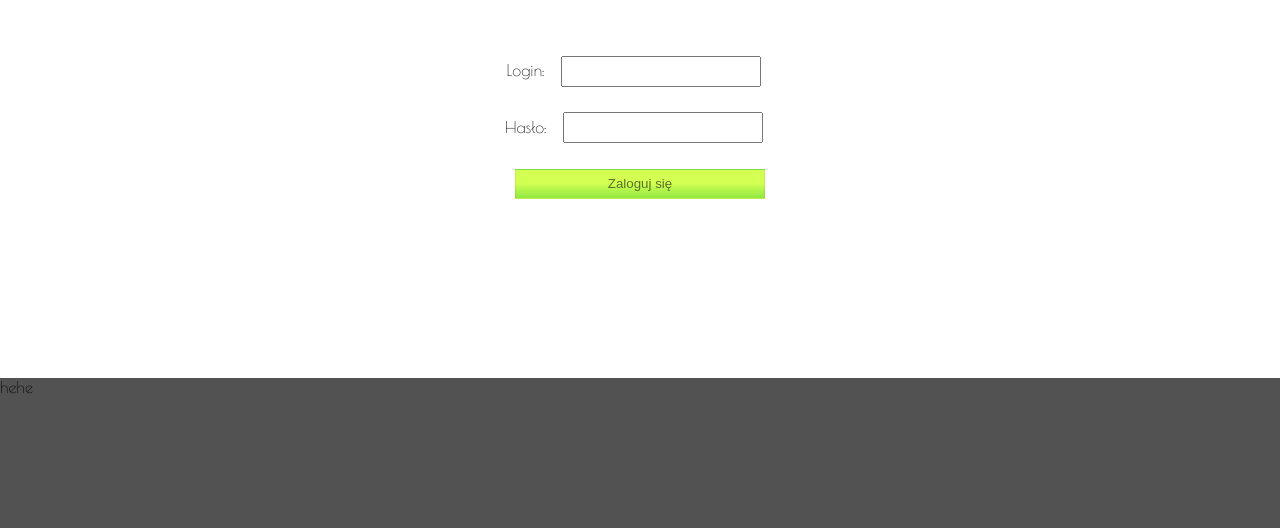
After one commit to czyszek98/projekcik_szkola, a PHP site: page /log-in in a window 1280 px wide. The commit adds this page. Shown: the part 306-834 px from the top of the page. Run offline with PHP 8.4, Linux system fonts and the light colour scheme.

Commit message:
Dorzucam 1 formularz- logowanie

```diff
--- a/index.php
+++ b/index.php
@@ -31,11 +31,11 @@
 		<div id="bottom">
 
 			<div id="bottom-left">
-				Masz konto? <div id="bottom-radius">Zaloguj się!</div>
+				Masz konto? <a href="log-in"><div id="bottom-radius">Zaloguj się!</div></a>
 			</div>
 			<div id="bottom-right">
 
-				Nie masz konta?  <div id="bottom-radius">Zajerejestruj się! </div>
+				Nie masz konta?  <a href="sign-in"><div id="bottom-radius">Zajerejestruj się! </div></a>
 			</div>
 
 		</div>
--- /dev/null
+++ b/log-in.php
@@ -0,0 +1,31 @@
+<!DOCTYPE html>
+<html>
+<head>
+
+	<link href="style-sign.css" rel="stylesheet" />
+	<link href="https://fonts.googleapis.com/css?family=Poiret+One" rel="stylesheet">
+</head>
+<body>
+	<div id="content">
+
+		<div id="up">
+			<div id="logo">  <img src="http://morethangamers.com/landingpage2/img/companies/growup.png"  height="250px" width="auto"/>  </div>
+		</div>
+
+		<div id="bottom">
+			<div id="form">
+				<form>
+					Login: <input type="login" value=""/></br>
+					Hasło: <input type="password" value=""/></br>
+					<input id="button" type="submit" value="Zaloguj się" />
+
+
+				</form>
+			</div>
+		</div>
+
+		<div id="footer">hehe</div>
+
+	</div>
+</body>
+</html>
--- /dev/null
+++ b/style-sign.css
@@ -0,0 +1,49 @@
+body
+{
+	margin:0 !important;
+	padding:0 !important;
+	font-family: 'Poiret One', cursive;
+}
+#logo
+{
+	margin-top:2.5%;
+	text-align:center;
+
+
+}
+#form
+{
+	text-align:center;
+
+	padding-top:5%;
+}
+input
+{
+	margin:1%;
+	height:25px;
+	width:15%;
+
+
+}
+#footer
+{
+	height:150px;
+	margin-top:13%;
+	background-color:#525252;
+}
+#button
+{
+	width:250px;
+	height:30px;
+	background: #0bdf00;
+    border: 1px solid rgba(33, 68, 72, 0.1);
+	color: rgba(0, 0, 0, 0.55);
+	background: rgba(210,255,82,1);
+	background: -moz-linear-gradient(top, rgba(210,255,82,1) 0%, rgba(210,255,82,1) 47%, rgba(145,232,66,1) 100%);
+	background: -webkit-gradient(left top, left bottom, color-stop(0%, rgba(210,255,82,1)), color-stop(47%, rgba(210,255,82,1)), color-stop(100%, rgba(145,232,66,1)));
+	background: -webkit-linear-gradient(top, rgba(210,255,82,1) 0%, rgba(210,255,82,1) 47%, rgba(145,232,66,1) 100%);
+	background: -o-linear-gradient(top, rgba(210,255,82,1) 0%, rgba(210,255,82,1) 47%, rgba(145,232,66,1) 100%);
+	background: -ms-linear-gradient(top, rgba(210,255,82,1) 0%, rgba(210,255,82,1) 47%, rgba(145,232,66,1) 100%);
+	background: linear-gradient(to bottom, rgba(210,255,82,1) 0%, rgba(210,255,82,1) 47%, rgba(145,232,66,1) 100%);
+
+}
```
